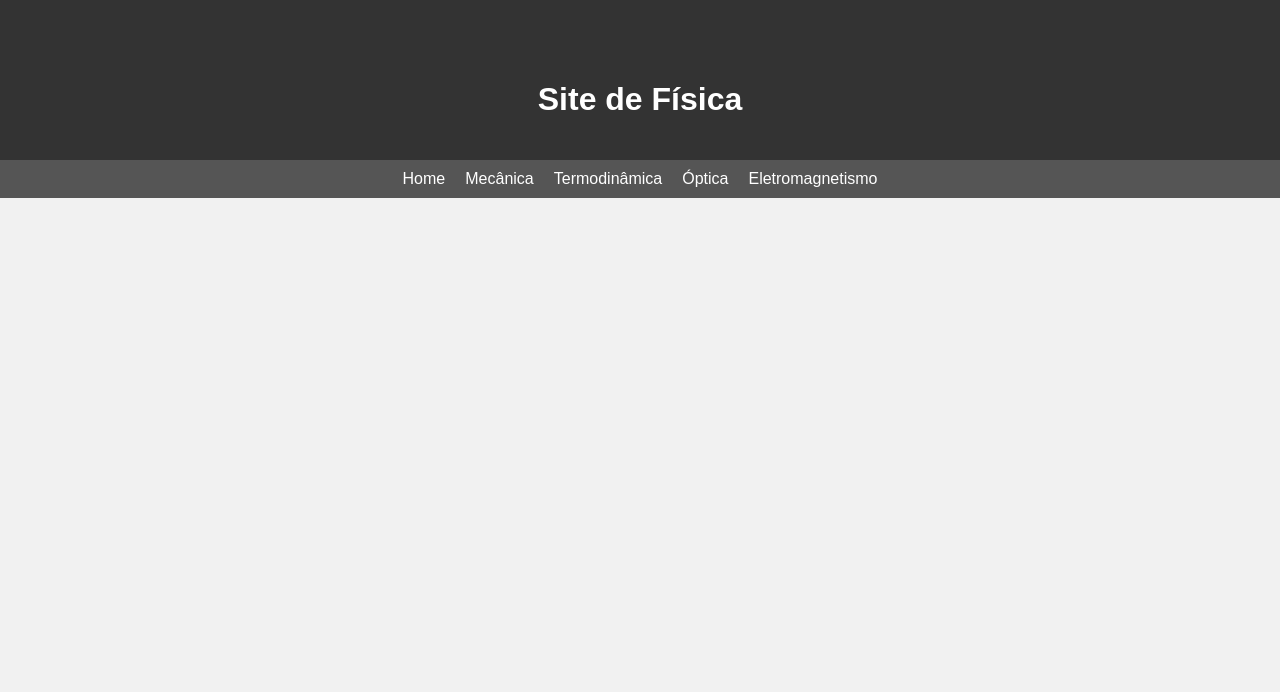
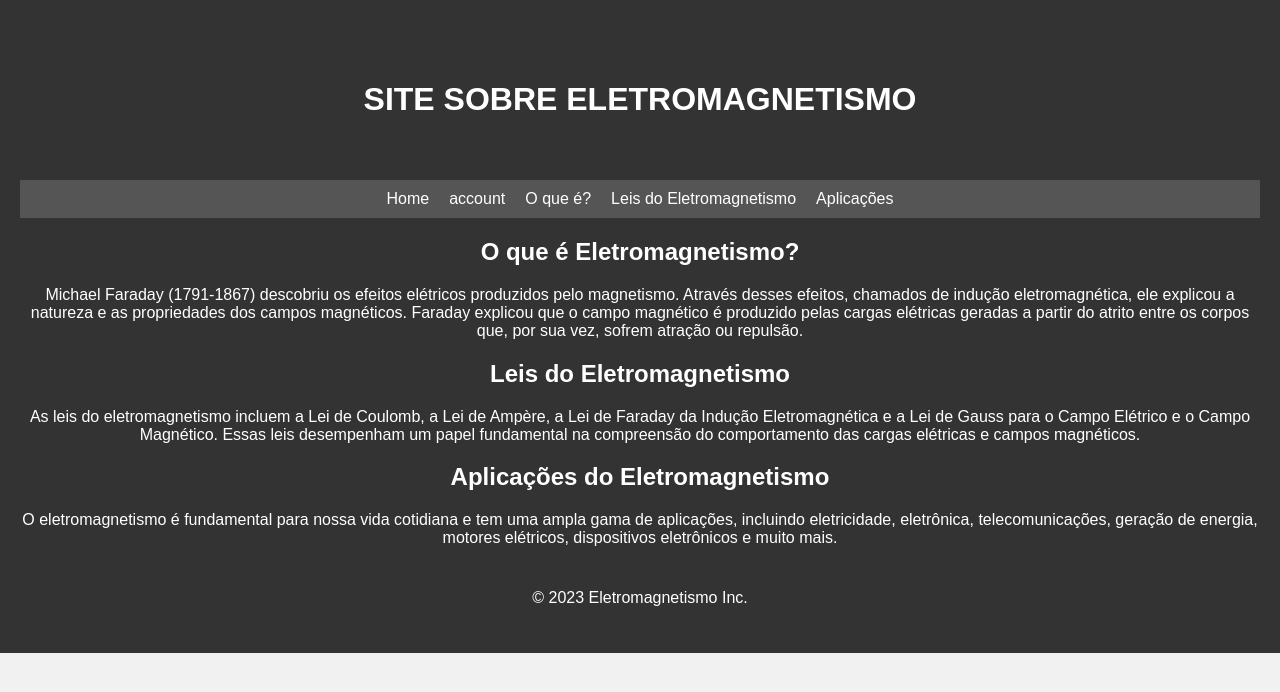
Before and after one commit to adadhy/fisicaep6, a plain HTML site: page index.html in a window 1280 px wide. Drawn offline with Linux system fonts and the light colour scheme.

Commit message:
Add files via upload

```diff
--- a/index.html
+++ b/index.html
@@ -60,17 +60,37 @@
       </header>
       <body>
         <header>
-      <h1>Site de Física</h1>
+      <h1>SITE SOBRE ELETROMAGNETISMO</h1>
 </header>
+<body>
+  <header>
+    <nav>
+      <ul>
+         <li><a href="#">Home</a></li>
+         <li><a href="#">account</a></l>
+          <li><a href="#o-que-e">O que é?</a></li>
+          <li><a href="#leis">Leis do Eletromagnetismo</a></li>
+          <li><a href="#aplicacoes">Aplicações</a></li>
+      </ul>
+  </nav>
+  <section id="o-que-e">
+      <h2>O que é Eletromagnetismo?</h2>
+      <p>Michael Faraday (1791-1867) descobriu os efeitos elétricos produzidos pelo magnetismo. Através desses efeitos, chamados de indução eletromagnética, ele explicou a natureza e as propriedades dos campos magnéticos.
 
-<nav>
-<ul>
-  <li><a href="#">Home</a></li>
-  <li><a href="#">Mecânica</a></li>
-  <li><a href="#">Termodinâmica</a></li>
-  <li><a href="#">Óptica</a></li>
-  <li><a href="#">Eletromagnetismo</a></li>
-</ul>
-</nav>
+        Faraday explicou que o campo magnético é produzido pelas cargas elétricas geradas a partir do atrito entre os corpos que, por sua vez, sofrem atração ou repulsão.</p>
+  </section>
+  <section id="leis">
+      <h2>Leis do Eletromagnetismo</h2>
+      <p>As leis do eletromagnetismo incluem a Lei de Coulomb, a Lei de Ampère, a Lei de Faraday da Indução Eletromagnética e a Lei de Gauss para o Campo Elétrico e o Campo Magnético. Essas leis desempenham um papel fundamental na compreensão do comportamento das cargas elétricas e campos magnéticos.</p>
+  </section>
+  <section id="aplicacoes">
+      <h2>Aplicações do Eletromagnetismo</h2>
+      <p>O eletromagnetismo é fundamental para nossa vida cotidiana e tem uma ampla gama de aplicações, incluindo eletricidade, eletrônica, telecomunicações, geração de energia, motores elétricos, dispositivos eletrônicos e muito mais.</p>
+  </section>
+  <footer>
+      <p>&copy; 2023 Eletromagnetismo Inc.</p>
+  </footer>
 </body>
 </html>
+</body>
+</html>
```
